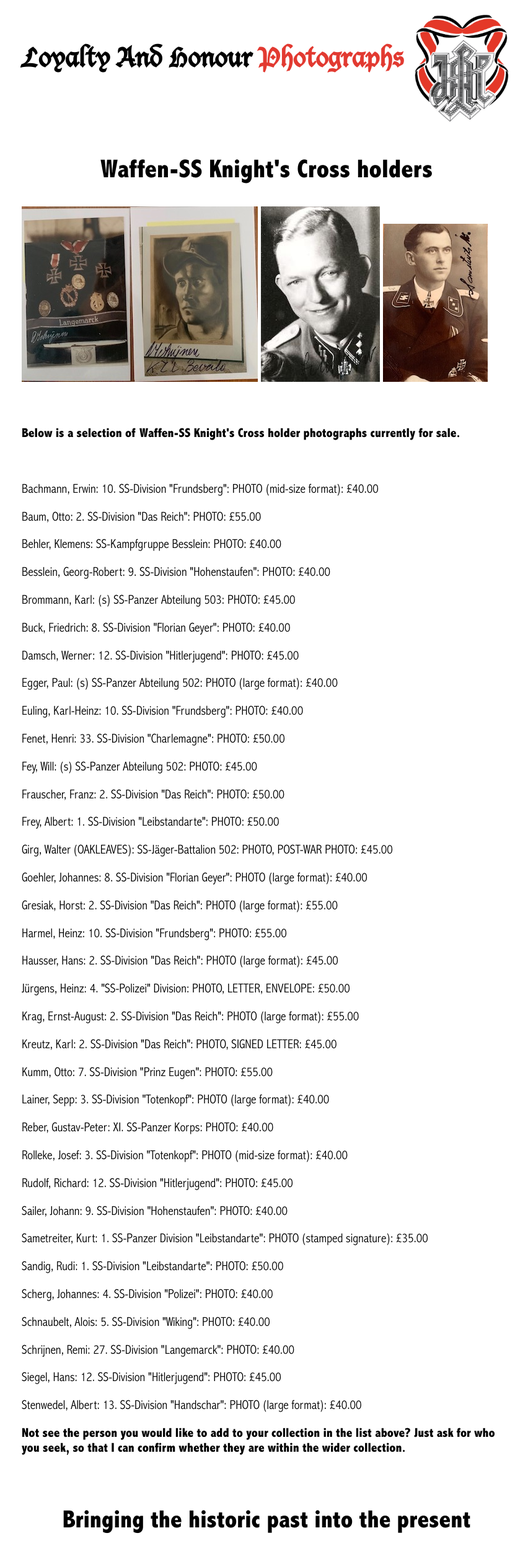
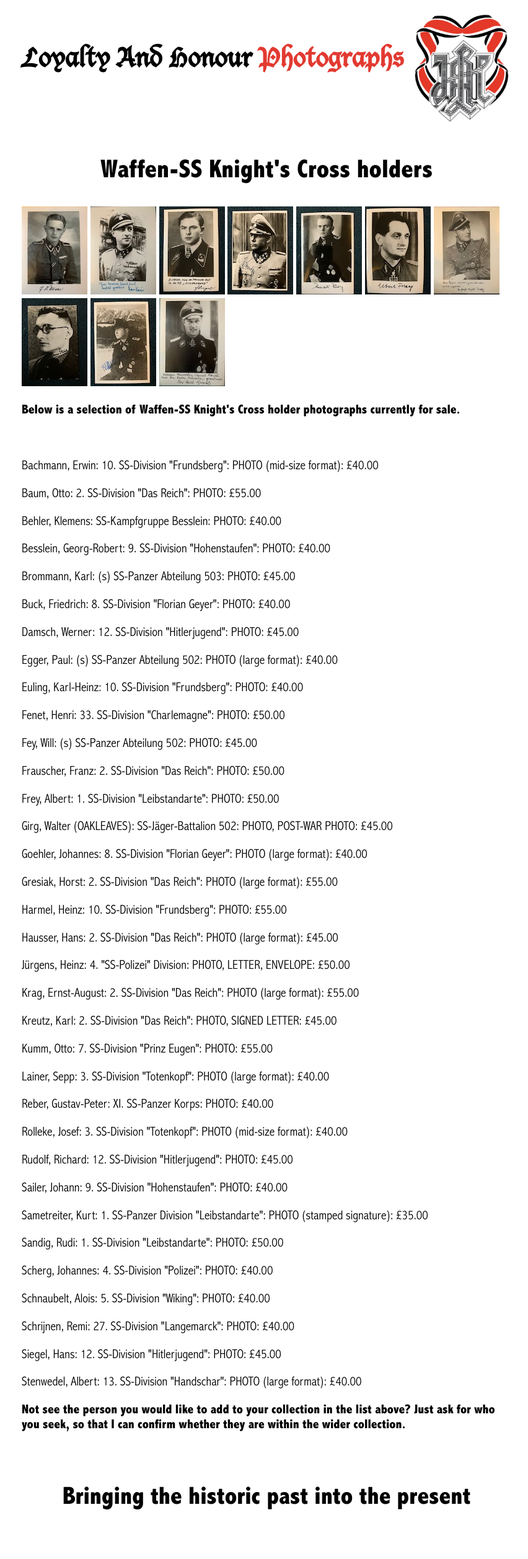
Before and after one commit to lahphotographs/lahphotographs.github.com, a Jekyll site: the page built from Waffen_SS_photos.md, in a window 1280 px wide. Shown: the whole page at 62% size, without its empty margins (210-1062 px from the left). Built offline with Jekyll 4.4.1, drawn with Linux system fonts in a browser that asks for light colours; after the commit the page ends 2477 px from its top, so only the background shows below that.

Commit message:
Update Waffen_SS_photos.md

```diff
--- a/Waffen_SS_photos.md
+++ b/Waffen_SS_photos.md
@@ -6,10 +6,16 @@ permalink: /waffen_ss_photos.html
 
 <div id="axisforces">
 <p float="left">
-<img src="./assets/Remi Schrijnen grouping.jpeg"/>
-<img src="./assets/Heinz Jurgens 2.jpg"/>
-<img src="./assets/Kurt panzer.jpeg"/>
-</p>
+<img src="./assets/Rolleke copy.jpg"/>
+<img src="./assets/Hausser Hans copy.jpg"/>
+<img src="./assets/Siegel Hans copy.jpg"/>
+<img src="./assets/Sandig copy.jpg"/>
+<img src="./assets/Rudolf Richard copy.jpg"/>
+<img src="./assets/Frey copy.jpg"/>
+<img src="./assets/Krag copy.jpg"/>
+<img src="./assets/Fenet copy.jpg"/>
+<img src="./assets/Frauscher copy.jpg"/>
+<img src="./assets/Gresiak copy.jpg"/>
 <br />
 <p><b>Below is a selection of Waffen-SS Knight's Cross holder photographs currently for sale.</b></p>
 <br />
```
